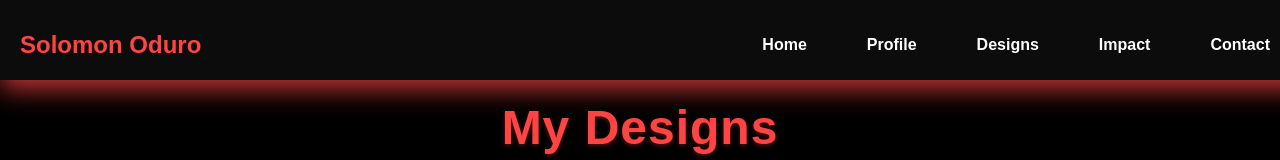
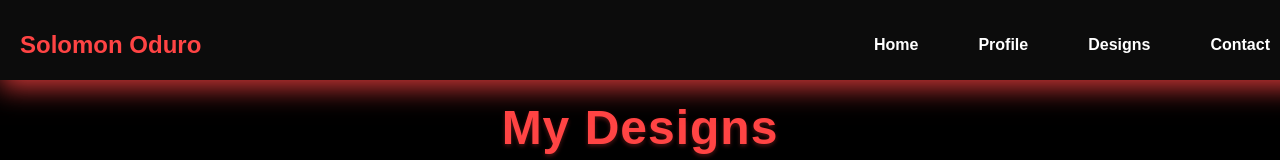
Before and after one commit to justmichelle2/Portfolio, a plain HTML site: page design.html in a window 1280 px wide. Shown: the top 160 px of the page. Drawn offline with Linux system fonts and the light colour scheme.

Commit message:
k'jpi900[i[

```diff
--- a/design.html
+++ b/design.html
@@ -16,7 +16,6 @@
                 <li><a href="index.html">Home</a></li>
                 <li><a href="profile.html">Profile</a></li>
                 <li><a href="design.html">Designs</a></li>
-                <li><a href="impact.html">Impact</a></li>
                 <li><a href="contact.html">Contact</a></li>
             </ul>
         </nav>
```
Also changed, not shown: index.html (+0 -1 lines), profile.html (+0 -1 lines).
